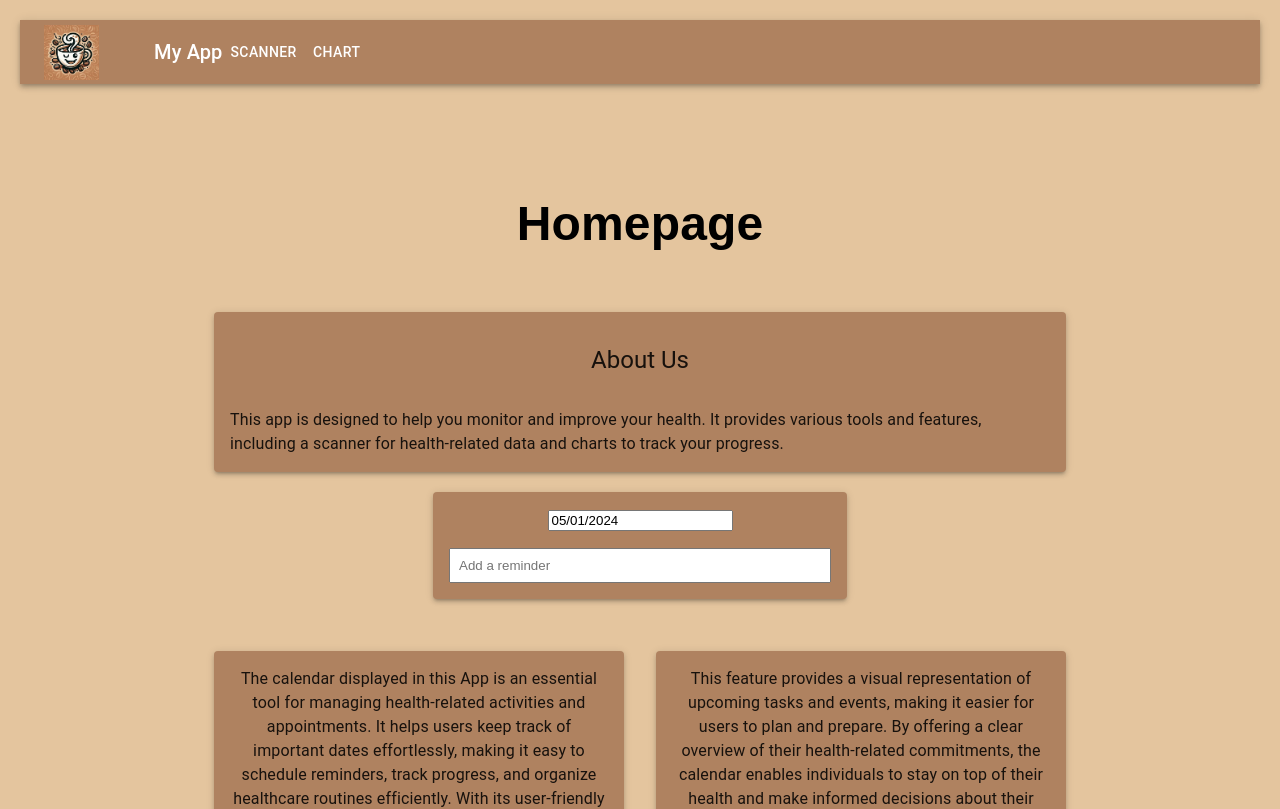
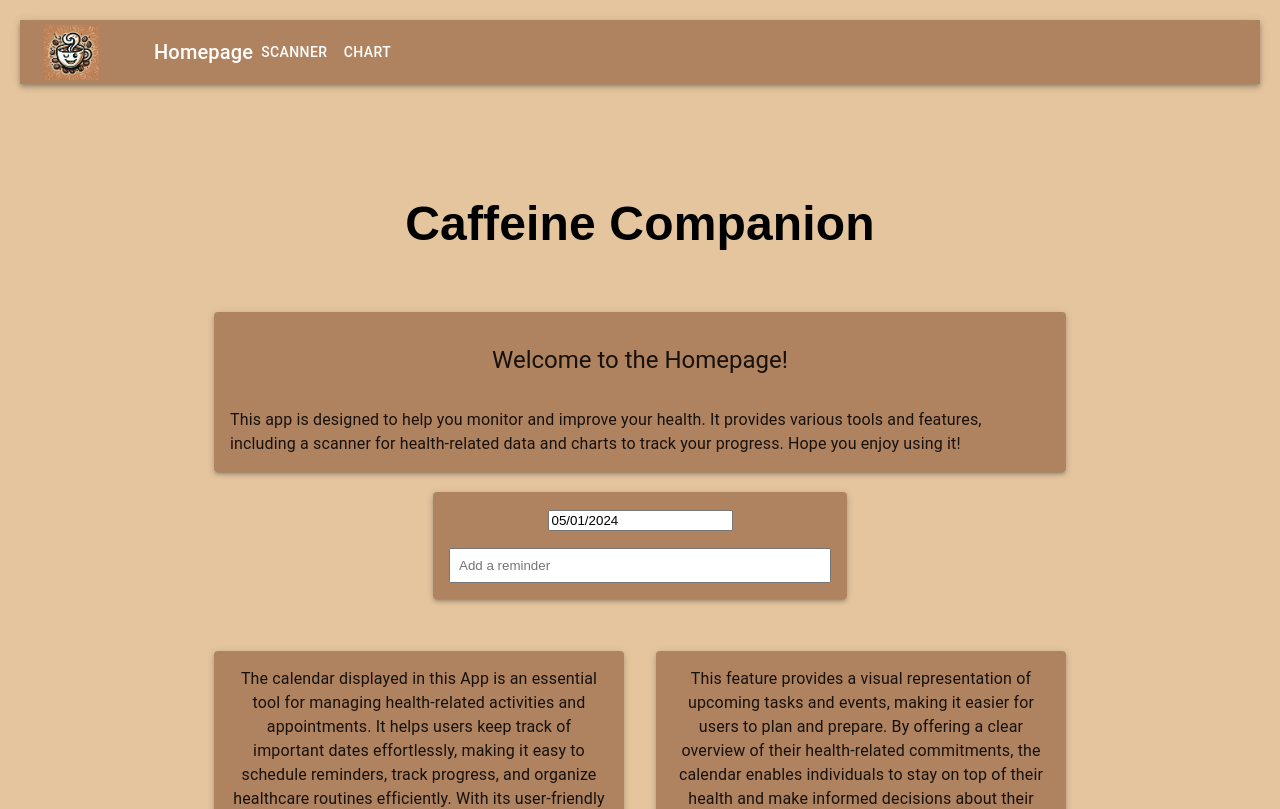
Before and after one commit to ShaunCl123/FeelFlow, a Next.js app: page /home in a window 1280 px wide. Shown: the top 809 px of the page. Built offline with nearby package versions, Linux system fonts and the light colour scheme.

Commit message:
Final Commit

```diff
--- a/src/app/home/page.js
+++ b/src/app/home/page.js
@@ -58,7 +58,7 @@ export default function Page() {
             {/* Logo */}
             <img src="/logo/logo.jpg" alt="Logo of Something" style={{ marginRight: '55px', height: '55px' }} />
             {/* App title */}
-            <Typography variant="h6">My App</Typography>
+            <Typography variant="h6">Homepage</Typography>
             <Button color="inherit" href="/scanner">
               Scanner
             </Button>
@@ -79,16 +79,16 @@ export default function Page() {
             }}
           >
             {/* Custom header */}
-            <h1 style={{ color: 'black', fontFamily: 'Cascadia Mono, sans-serif', fontSize: '3em' }}> <br />Homepage</h1>
+            <h1 style={{ color: 'black', fontFamily: 'Cascadia Mono, sans-serif', fontSize: '3em' }}> <br />Caffeine Companion</h1>
 
             {/* About Us */}
             <Paper elevation={3} sx={{ padding: 2, backgroundColor: '#AF8260', marginTop: '20px' }}>
               <Typography variant="h5" mt={2} mb={4}>
-                About Us
+                Welcome to the Homepage!
               </Typography>
               {/* App description */}
               <Typography variant="body1" align="left">
-                This app is designed to help you monitor and improve your health. It provides various tools and features, including a scanner for health-related data and charts to track your progress.
+                This app is designed to help you monitor and improve your health. It provides various tools and features, including a scanner for health-related data and charts to track your progress.  Hope you enjoy using it!
               </Typography>
             </Paper>
 
--- a/src/app/page.js
+++ b/src/app/page.js
@@ -60,7 +60,7 @@ export default function LoginPage() {
           }}
         >
           <Typography variant="h4" color="black">
-            Welcome to Our Page
+            Welcome to Caffeine Companion
           </Typography>
         </Box>
         <Box
--- a/src/app/register/page.js
+++ b/src/app/register/page.js
@@ -86,7 +86,7 @@ export default function Register() {
           <img src="/logo/logo.jpg" alt="Logo of Something" style={{ height: '55px' }} />
           </Box>
           <Typography component="h1" variant="h5" align="center">
-              User Registration
+              Sign Up
             </Typography>
             <TextField
               margin="normal"
--- a/src/app/scanner/page.js
+++ b/src/app/scanner/page.js
@@ -52,7 +52,7 @@ export default function Scanner() {
         <Toolbar>
           {/* Logo */}
           <img src="/logo/logo.jpg" alt="Logo of Something" style={{ marginRight: '55px', height: '55px' }} />
-          <Typography variant="h6">My App</Typography>
+          <Typography variant="h6">Scanner</Typography>
           <Button color="inherit" href="/home">Home</Button>
           <Button color="inherit" href="/chart">Chart</Button>
         </Toolbar>
```
Also changed, not shown: src/app/chart/page.js (+8 -3 lines).
